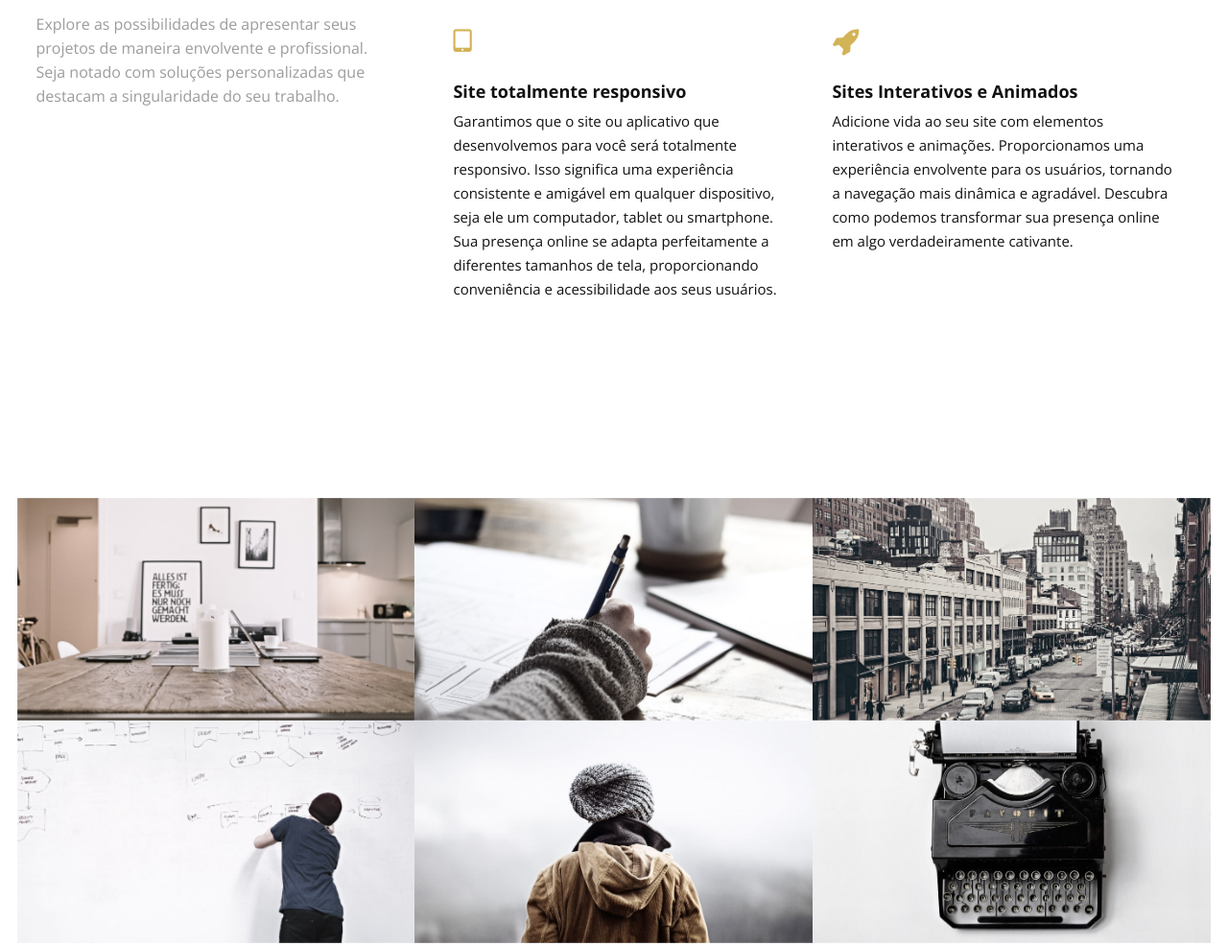
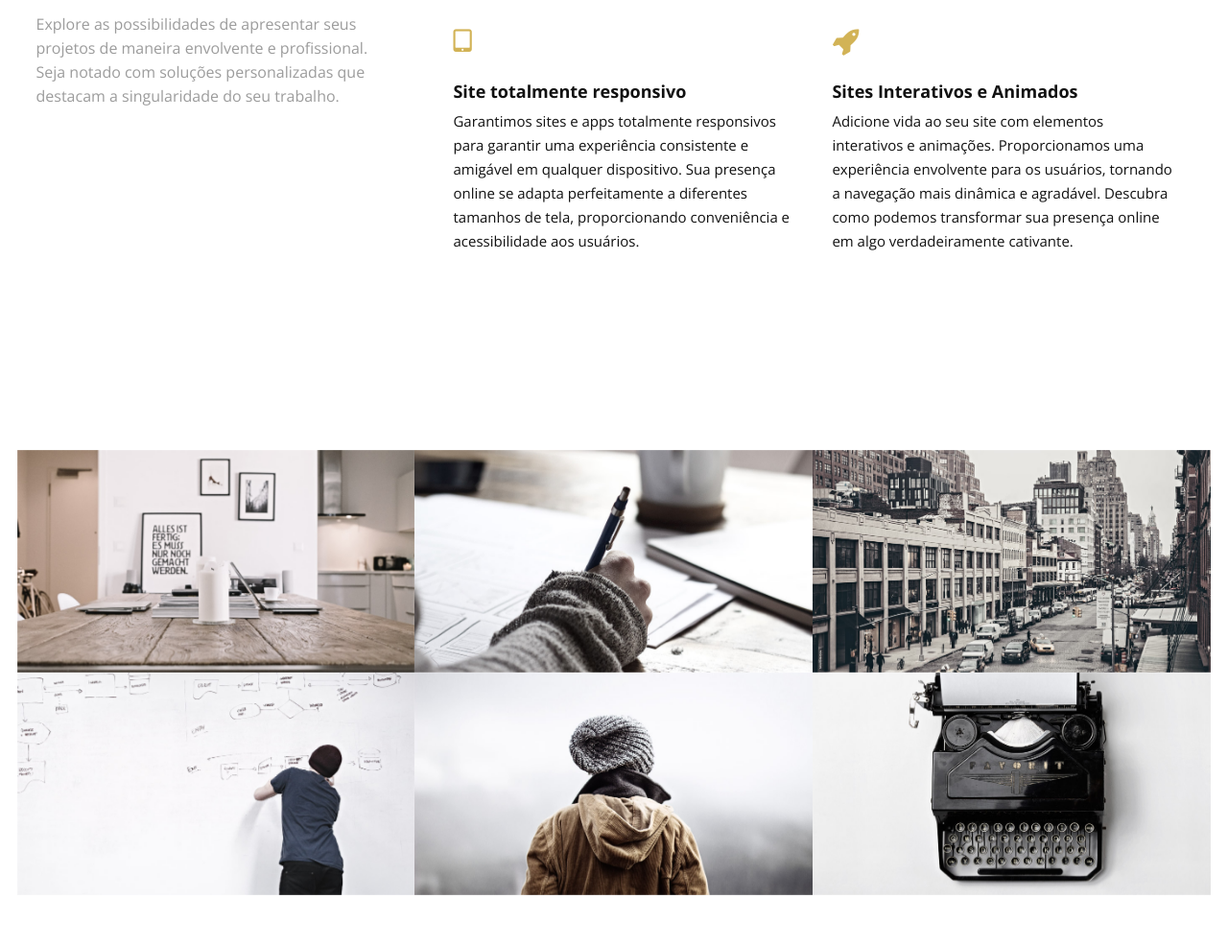
Before and after one commit to jordanrafaell/Olimpia-Code, a plain HTML site: page index.html in a window 1280 px wide. Shown: the part 1485-2471 px from the top of the page at 96% size. Drawn offline with nearby package versions, Linux system fonts and the light colour scheme; files that its build step writes are made by us from their sources.

Commit message:
alteração na descrição da primeira seção

```diff
--- a/index.html
+++ b/index.html
@@ -25,17 +25,13 @@
     <link rel="stylesheet" href="/src/css/globals.css" />
 
     <!-- Namari Color CSS -->
-    <link rel="stylesheet" href="/src/css/components/namari-color.css" />
+    <link rel="stylesheet" href="/src/css/namari-color.css" />
 
     <!--icones-->
     <link rel="stylesheet" href="/src/css/font-awesome.min.css" />
 
     <!-- Animate CSS-->
-    <link
-      href="/src/css/components/animate.css"
-      rel="stylesheet"
-      type="text/css"
-    />
+    <link href="/src/css/animate.css" rel="stylesheet" type="text/css" />
 
     <!--Google Webfonts-->
     <link
@@ -252,13 +248,11 @@
                 <div class="icon-block-description">
                   <h4>Site totalmente responsivo</h4>
                   <p>
-                    Garantimos que o site ou aplicativo que desenvolvemos para
-                    você será totalmente responsivo. Isso significa uma
-                    experiência consistente e amigável em qualquer dispositivo,
-                    seja ele um computador, tablet ou smartphone. Sua presença
-                    online se adapta perfeitamente a diferentes tamanhos de
-                    tela, proporcionando conveniência e acessibilidade aos seus
-                    usuários.
+                    Garantimos sites e apps totalmente responsivos para garantir
+                    uma experiência consistente e amigável em qualquer
+                    dispositivo. Sua presença online se adapta perfeitamente a
+                    diferentes tamanhos de tela, proporcionando conveniência e
+                    acessibilidade aos usuários.
                   </p>
                 </div>
               </div>
```
